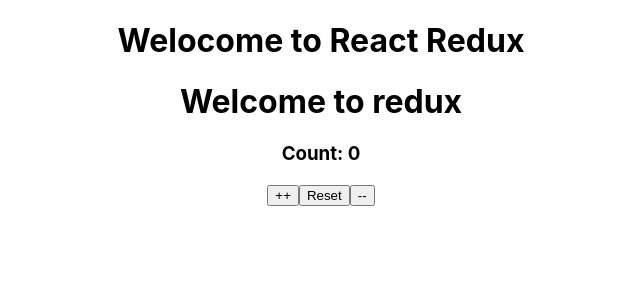
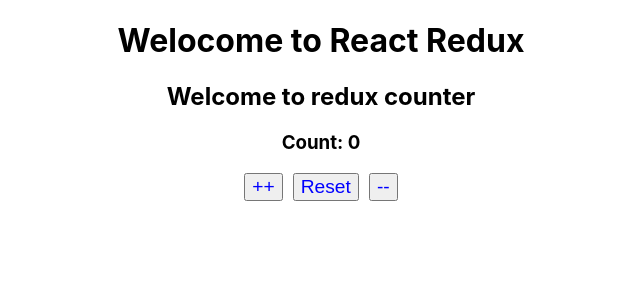
Before and after one commit to Parvez-Rahman100/counter-app-redux, a React (Create React App) app: page / in a window 1280 px wide. Shown: the top 300 px of the page, without its empty margins (319-959 px from the left). Built offline with nearby package versions, Linux system fonts and the light colour scheme.

Commit message:
final commit

```diff
--- a/src/Components/Counter/Counter.js
+++ b/src/Components/Counter/Counter.js
@@ -18,11 +18,11 @@
 
     return (
         <div>
-            <h1>Welcome to redux</h1>
+            <h2>Welcome to redux counter</h2>
             <h3>Count: {count}</h3>
-            <button onClick={handleIncrement}>++</button>
-            <button onClick={handleReset}>Reset</button>
-            <button onClick={handleDecrement}>--</button>
+            <button className='btn' onClick={handleIncrement}>++</button>
+            <button className='btn' onClick={handleReset}>Reset</button>
+            <button className='btn' onClick={handleDecrement}>--</button>
         </div>
     );
 };
--- a/src/index.css
+++ b/src/index.css
@@ -1,3 +1,11 @@
+.btn{
+  font-size:larger;
+  color: blue;
+  margin: 0 5px;
+
+
+}
+
 body {
   margin: 0;
   font-family: -apple-system, BlinkMacSystemFont, 'Segoe UI', 'Roboto', 'Oxygen',
```
